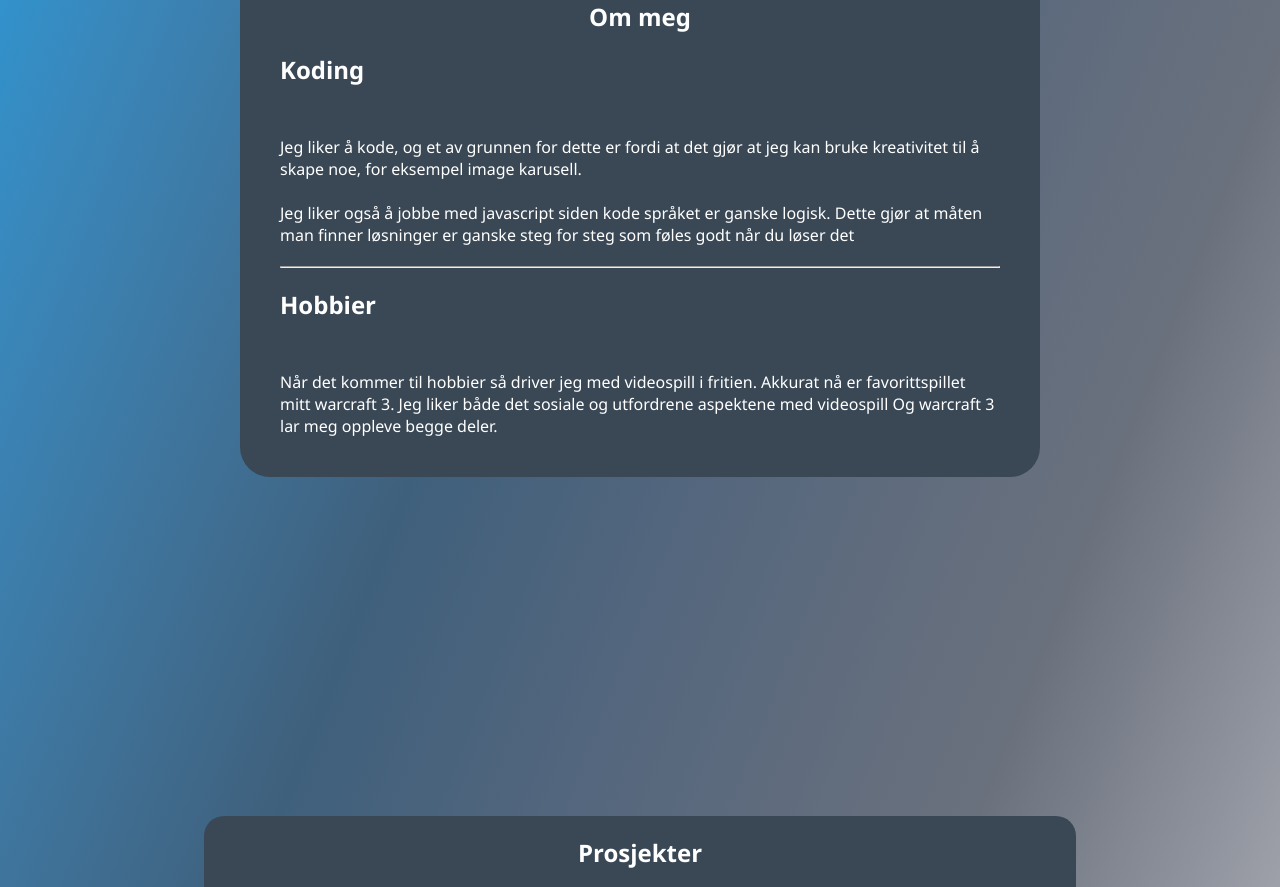
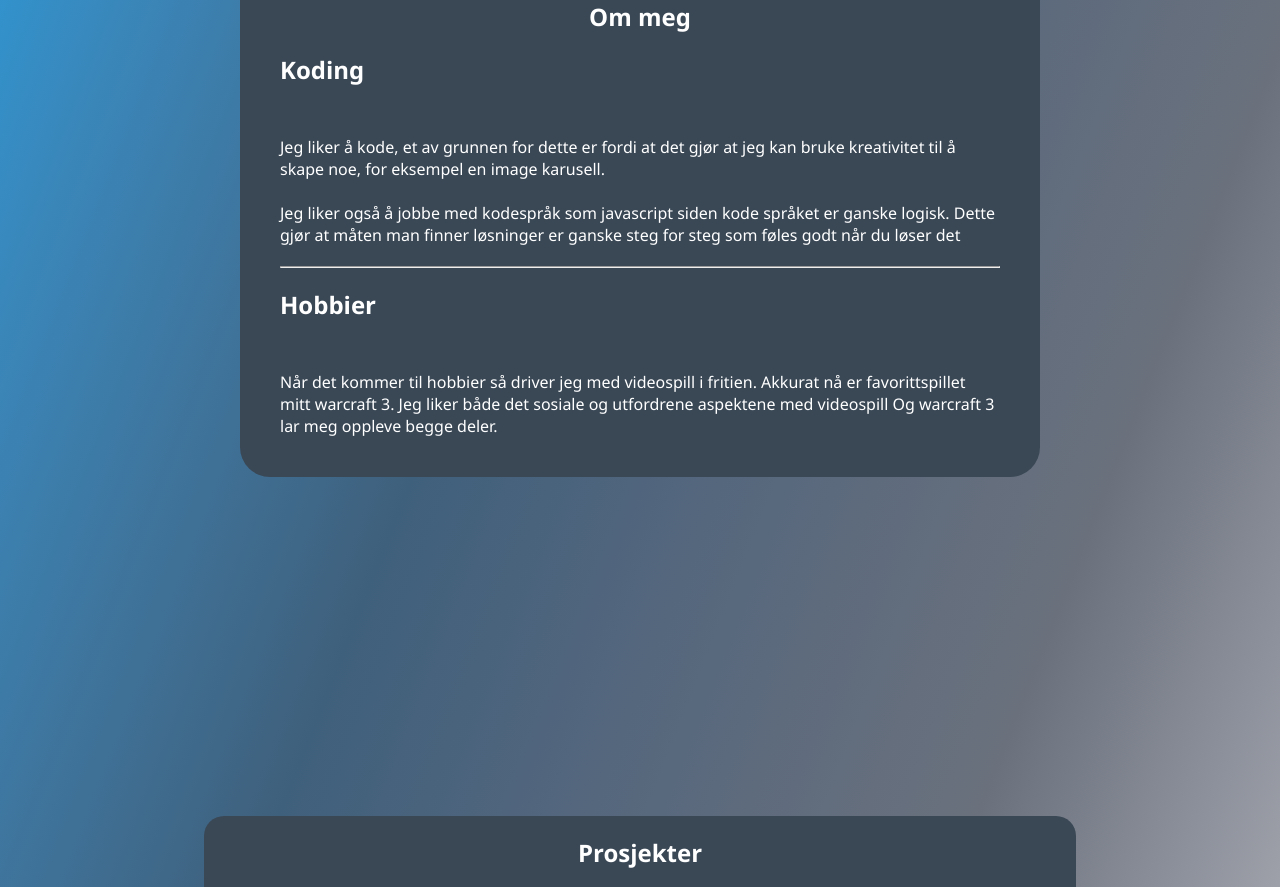
Before and after one commit to Erlandino/portfolio, a React (Create React App) app: page / in a window 1280 px wide. Shown: the part 840-1727 px from the top of the page. Built offline with nearby package versions, Linux system fonts and the light colour scheme; the HTML template or start-up script is replaced by a standard one.

Commit message:
changed the kodig text a little bit

```diff
--- a/src/components/About_me.jsx
+++ b/src/components/About_me.jsx
@@ -16,12 +16,13 @@ export default function AboutMe() {
           <h2 className="aboutMe__container__article__title">Koding</h2>
           {/* Paragraph */}
           <p className="aboutMe__container__article__paragraph">
-            Jeg liker å kode, og et av grunnen for dette er fordi at det gjør at jeg kan bruke
-            kreativitet til å skape noe, for eksempel image karusell.
+            Jeg liker å kode, et av grunnen for dette er fordi at det gjør at jeg kan bruke
+            kreativitet til å skape noe, for eksempel en image karusell.
             <br />
             <br />
-            Jeg liker også å jobbe med javascript siden kode språket er ganske logisk. Dette gjør at
-            måten man finner løsninger er ganske steg for steg som føles godt når du løser det
+            Jeg liker også å jobbe med kodespråk som javascript siden kode språket er ganske logisk.
+            Dette gjør at måten man finner løsninger er ganske steg for steg som føles godt når du
+            løser det
           </p>
         </article>
 
```
